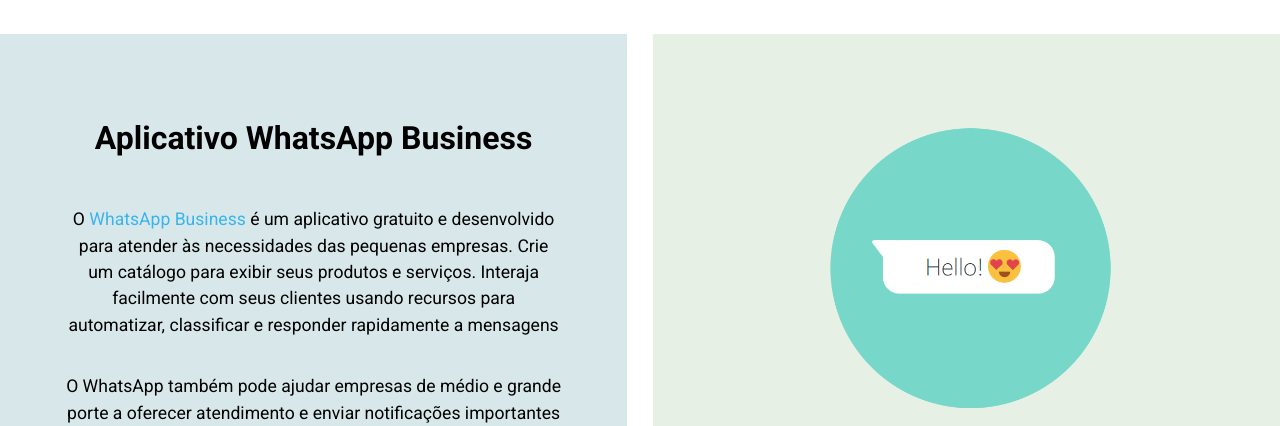
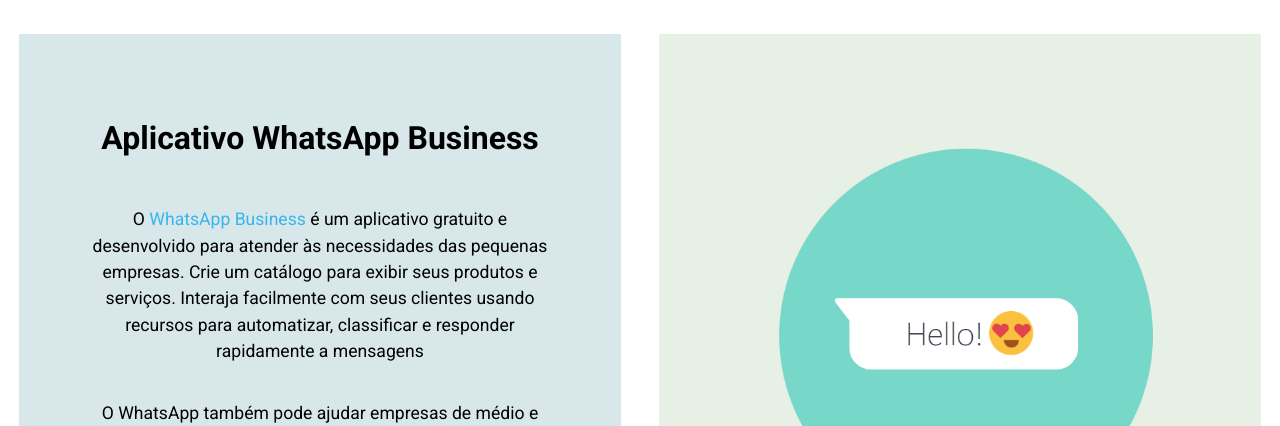
Before and after one commit to Victor-Yuki/prog-web-projeto-1, a plain HTML site: page index.html in a window 1280 px wide. Shown: the part 722-1148 px from the top of the page. Drawn offline with Linux system fonts and the light colour scheme.

Commit message:
Pequenos ajustes na aparência

```diff
--- a/styles.css
+++ b/styles.css
@@ -24,6 +24,8 @@
 
 header {
   padding-top: 91px;
+  display: flex;
+  justify-content: center;
 }
 
 .navbar {
@@ -62,7 +64,8 @@
   display: flex;
   align-items: center;
   justify-content: space-between;
-  padding: 50px 18.5%;
+  padding: 50px 24%;
+  width: 52%;
   line-height: 1.5;
 }
 .container div {
@@ -106,7 +109,7 @@
 .contents {
   display: flex;
   align-items:flex-start;
-  justify-content: space-between;
+  justify-content: space-around;
   text-align: center;
   height: 100%;
   line-height: 1.5;
@@ -127,7 +130,7 @@
   font-size: 1.1rem;
 }
 .flex-content {
-  flex: 0.49;
+  flex: 0.47;
   padding: 80px 0 0;
   display: flex;
   flex-direction: column;
@@ -141,12 +144,15 @@
 .wa-business img {
   width: 300px;
 }
+.wa-business p:nth-of-type(2) {
+  margin-bottom: 100px;
+}
 .wa-seguranca {
   background-color: #e7f0e4;
   align-self: stretch;
 }
 .wa-seguranca img {
-  width: 300px;
+  width: 400px;
 }
 .text-link {
   color: #39b4ed;
@@ -205,8 +211,7 @@
 
   header {
     width: 100%;
-    display: flex;
-    justify-content: center;
+
   }
   .container {
     padding: 30px 5%;
```
